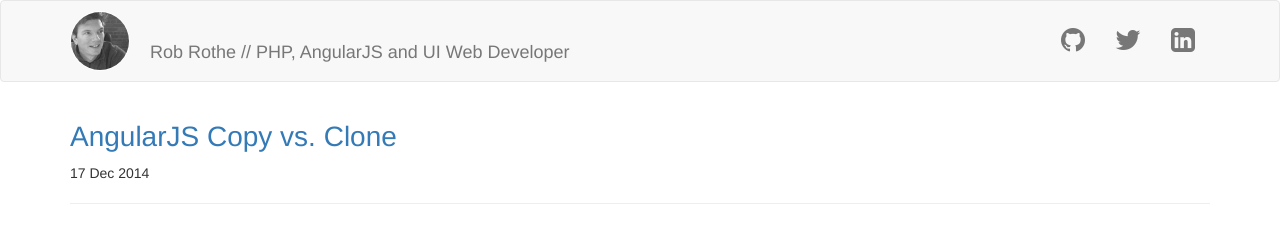
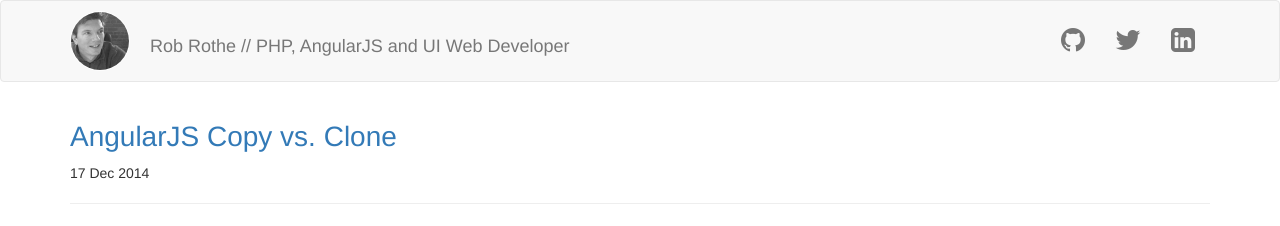
Before and after one commit to robrothedev/robrothedev.github.io, a Jekyll site: the page built from index.html, in a window 1280 px wide. Shown: the top 226 px of the page. Built offline with Jekyll 4.4.1, drawn with Linux system fonts in a browser that asks for light colours; nearby versions of some CDN libraries; the list of posts is cut into pages by our own code.

Commit message:
Updating

```diff
--- a/public/css/site.css
+++ b/public/css/site.css
@@ -22,7 +22,7 @@ nav {
 .navbar-brand {
   color:#555;
   font-size:18px;
-  top:16px;
+  top:10px;
   position:relative;
 }
 
```
